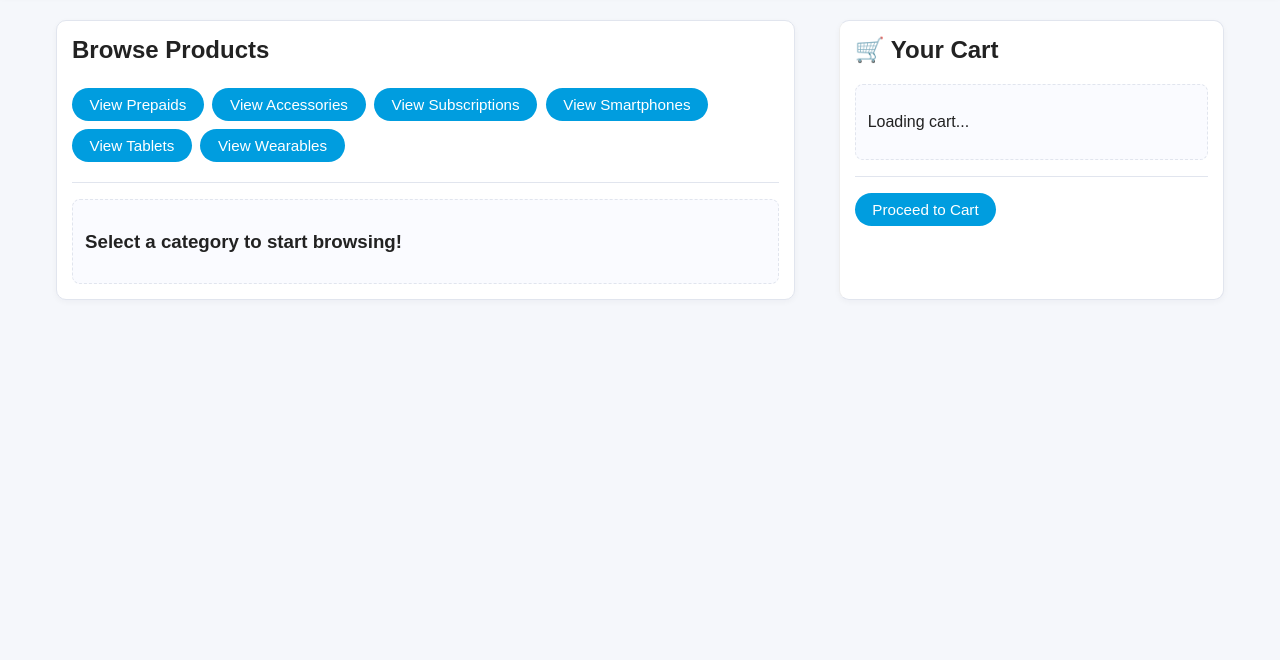
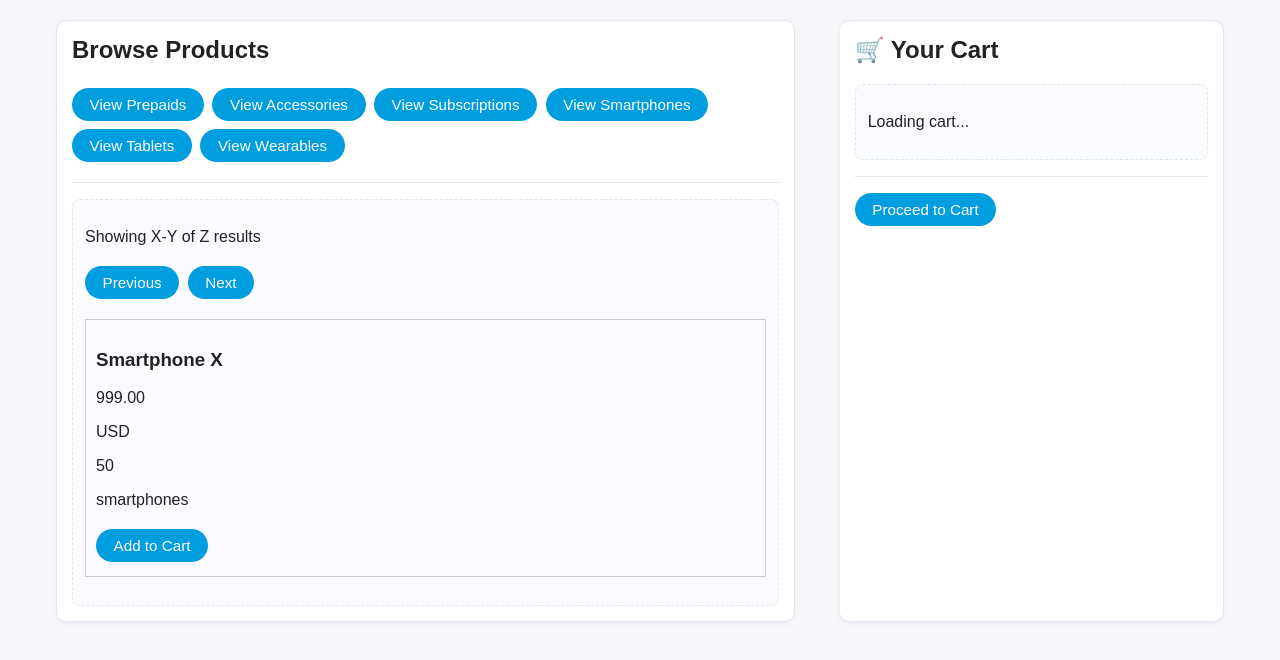
Before and after one commit to Tankettekek/hackathon2025-belsimpel, a plain HTML site: page frontend/index.html in a window 1280 px wide. Shown: the part 66-726 px from the top of the page. Drawn offline with Linux system fonts and the light colour scheme.

Commit message:
Used the template.html to create a first draft of grid view of products

```diff
--- a/frontend/index.html
+++ b/frontend/index.html
@@ -40,7 +40,33 @@
             <hr>
 
             <div id="product-view-area">
-                <h3>Select a category to start browsing!</h3>
+
+                <div id="pagination-controls" hx-swap-oob="true">
+                    <p>Showing X-Y of Z results</p>
+                    <button hx-get="/products/?product_type=smartphones&offset=0&pageSize=10" hx-target="#product-view-area" hx-swap="outerHTML">Previous</button>
+                    <button hx-get="/products/?product_type=smartphones&offset=20&pageSize=10" hx-target="#product-view-area" hx-swap="outerHTML">Next</button>
+                </div>
+
+                <ul id="product-list" class="product-grid">
+                    <li>
+                        <div class="product-box">
+                            <h3>Smartphone X</h3>
+                            <p> 999.00</p>
+                            <p> USD</p>
+                            <p> 50</p>
+                            <p> smartphones</p>
+                        </div>
+
+                        <input type="hidden" name="product_id" value="smart_x">
+                        <button
+                            hx-post="/api/cart/add"
+                            hx-include="[name='product_id']"
+                            hx-target="#cart-view"
+                            hx-swap="innerHTML">
+                            Add to Cart
+                        </button>
+                    </li>
+                </ul>
             </div>
 
         </section>
```
